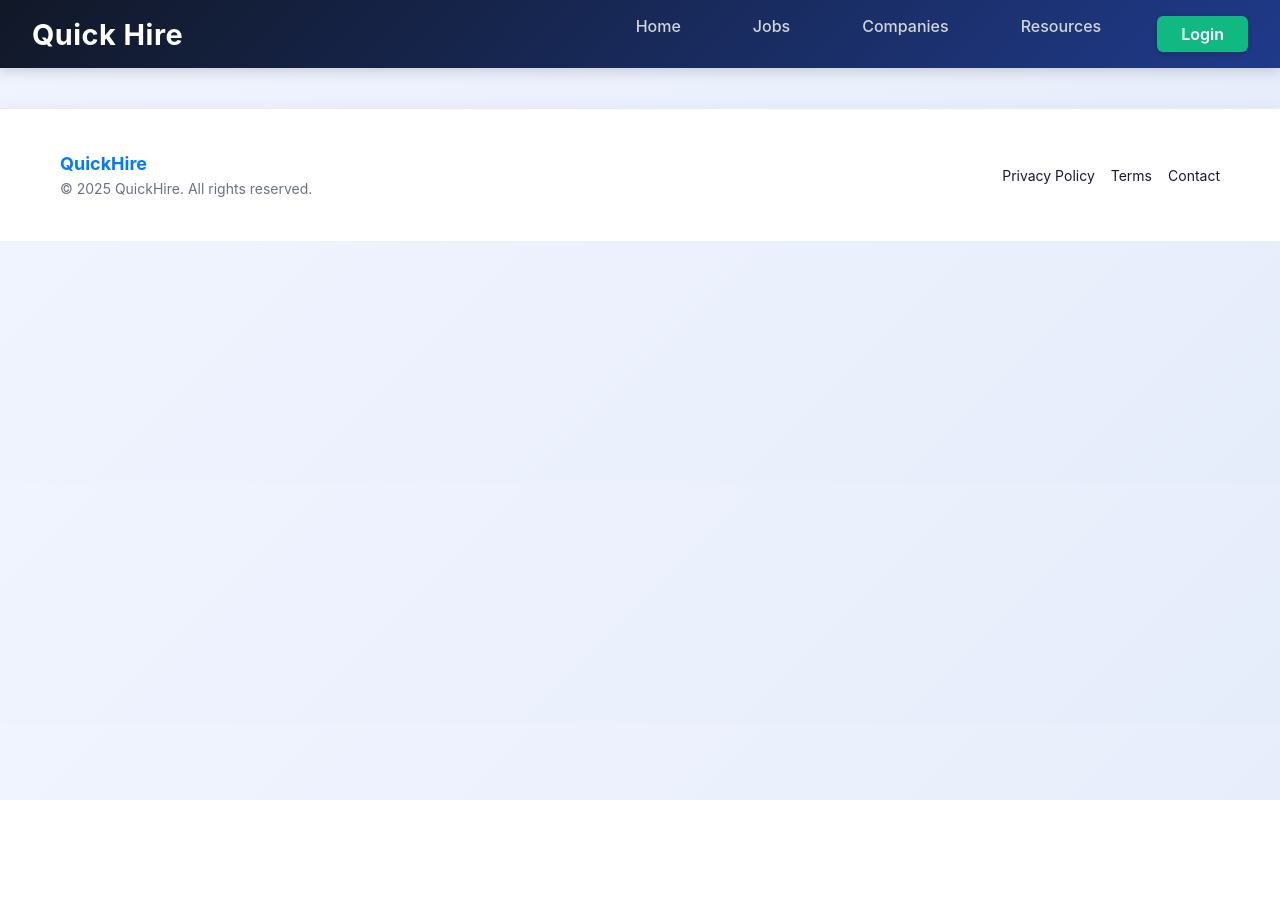
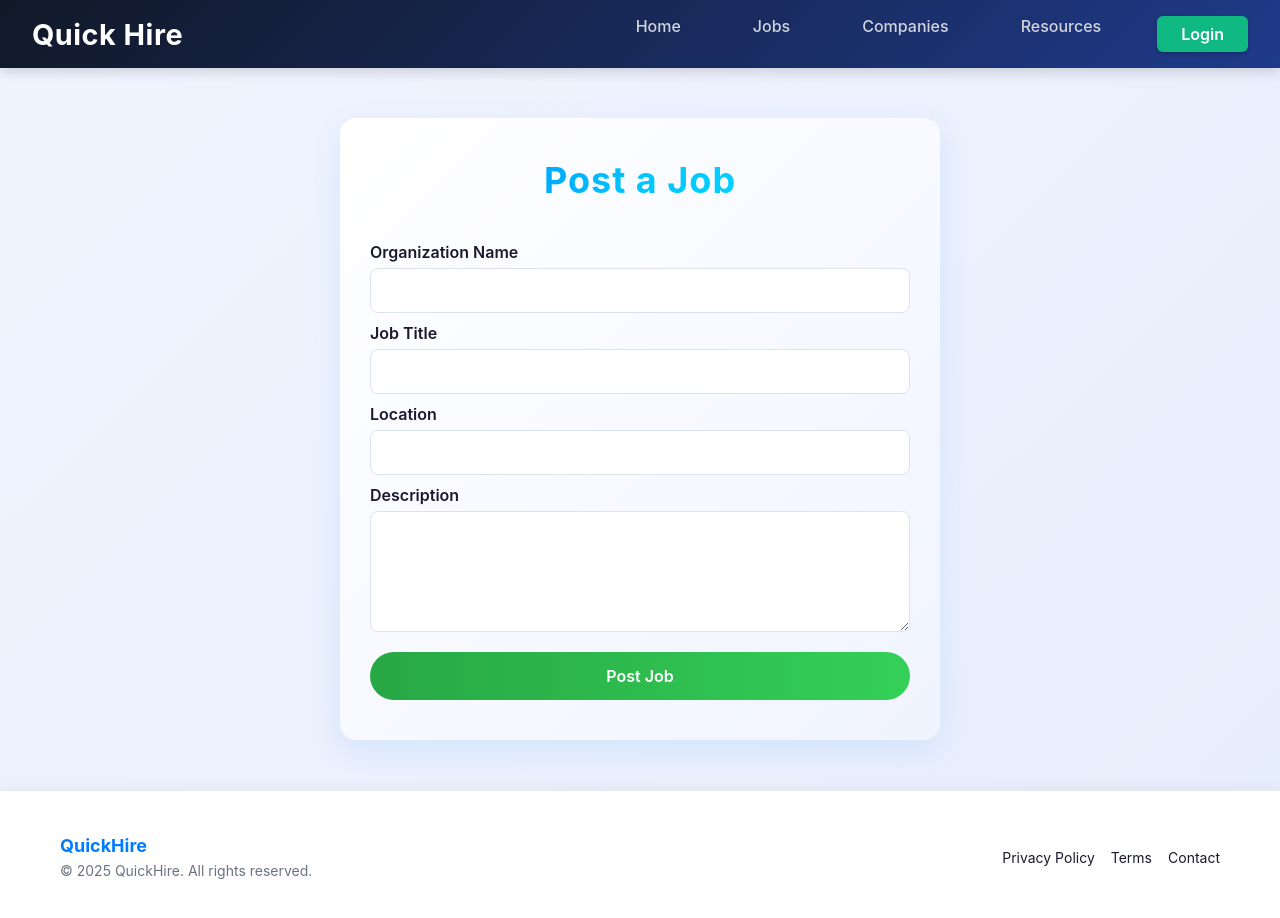
Before and after one commit to BasavarajjBiradar/QuickHire-A-Job-Board-SPA, a React (Create React App) app in the folder client/: page /jobpost in a window 1280 px wide. Shown: the top 918 px of the page. Before the commit the page ends 800 px from the top, so only its background shows below. Built offline with nearby package versions, Linux system fonts and the light colour scheme.

Commit message:
basvaraj_updated

```diff
--- a/client/src/App.jsx
+++ b/client/src/App.jsx
@@ -8,6 +8,7 @@ import Company from "./components/Company";
 import Job from "./components/Job";
 import Footer from "./components/Footer";
 import Contact from "./components/Contact";
+import JobPost from "./components/JobPost";
 
 function App() {
   const [isLoggedIn, setIsLoggedIn] = useState(false);
@@ -66,6 +67,12 @@ function App() {
             <Contact />
           }
         />
+        <Route
+          path="/jobpost"
+          element={
+            <JobPost />
+          }
+        />
       </Routes>
       <Footer />
 
--- a/client/src/components/HomePage.jsx
+++ b/client/src/components/HomePage.jsx
@@ -30,11 +30,11 @@ const HomePage = () => {
   }, []);
 
   const handlePostJob = () => {
-    navigate('/job');
+    navigate('/jobpost');
   };
 
   const handleSearchJobs = () => {
-    navigate('/company');
+    navigate('/job');
   };
 
   const handleViewAll = () => {
--- /dev/null
+++ b/client/src/components/JobPost.css
@@ -0,0 +1,93 @@
+.jobpost-container {
+  max-width: 600px;
+  margin: 50px auto;
+  padding: 40px 30px;
+  background: linear-gradient(135deg, #ffffff, #f0f4ff);
+  border-radius: 16px;
+  box-shadow: 0 10px 30px rgba(0, 123, 255, 0.1);
+  animation: fadeIn 0.5s ease-in-out;
+}
+
+.jobpost-container h2 {
+  font-size: 36px;
+  font-weight: 700;
+  text-align: center;
+  margin-bottom: 30px;
+  background: linear-gradient(90deg, #007bff, #00c6ff, #00e1ff);
+  -webkit-background-clip: text;
+  -webkit-text-fill-color: transparent;
+  animation: shine 3s linear infinite;
+  letter-spacing: 1px;
+}
+
+@keyframes shine {
+  0% {
+    background-position: 0%;
+  }
+  100% {
+    background-position: 200%;
+  }
+}
+
+.highlight {
+  background: linear-gradient(90deg, #ff512f, #dd2476);
+  -webkit-background-clip: text;
+  -webkit-text-fill-color: transparent;
+}
+
+.jobpost-form {
+  display: flex;
+  flex-direction: column;
+}
+
+.jobpost-form label {
+  font-weight: 600;
+  margin: 10px 0 6px;
+  color: #1a1a2e;
+}
+
+.jobpost-form input,
+.jobpost-form textarea {
+  padding: 12px;
+  border: 1px solid #dce3f0;
+  border-radius: 8px;
+  font-size: 15px;
+  outline: none;
+  transition: border-color 0.3s;
+}
+
+.jobpost-form input:focus,
+.jobpost-form textarea:focus {
+  border-color: #007bff;
+  box-shadow: 0 0 5px rgba(0, 123, 255, 0.2);
+}
+
+.jobpost-form button {
+  margin-top: 20px;
+  padding: 14px;
+  font-size: 16px;
+  font-weight: 600;
+  background: linear-gradient(90deg, #28a745, #34d058);
+  color: #fff;
+  border: none;
+  border-radius: 50px;
+  cursor: pointer;
+  transition: all 0.3s;
+}
+
+.jobpost-form button:hover {
+  background: linear-gradient(90deg, #218838, #2eb74c);
+  transform: translateY(-2px);
+  box-shadow: 0 8px 16px rgba(40, 167, 69, 0.2);
+}
+
+@keyframes fadeIn {
+  from {
+    opacity: 0;
+    transform: translateY(30px);
+  }
+  to {
+    opacity: 1;
+    transform: translateY(0);
+  }
+}
--- /dev/null
+++ b/client/src/components/JobPost.jsx
@@ -0,0 +1,46 @@
+import React, { useState } from 'react';
+import './JobPost.css';
+
+function JobPost() {
+  const [jobData, setJobData] = useState({
+    organization: '',
+    title: '',
+    location: '',
+    description: '',
+  });
+
+  const handleChange = (e) => {
+    const { name, value } = e.target;
+    setJobData((prev) => ({ ...prev, [name]: value }));
+  };
+
+  const handleSubmit = (e) => {
+    e.preventDefault();
+    alert("Job posted successfully!");
+    console.log(jobData);
+    // Future: send this to backend with fetch or axios
+  };
+
+  return (
+    <div className="jobpost-container">
+      <h2>Post a Job</h2>
+      <form className="jobpost-form" onSubmit={handleSubmit}>
+        <label>Organization Name</label>
+        <input name="organization" required onChange={handleChange} />
+
+        <label>Job Title</label>
+        <input name="title" required onChange={handleChange} />
+
+        <label>Location</label>
+        <input name="location" required onChange={handleChange} />
+
+        <label>Description</label>
+        <textarea name="description" rows="5" required onChange={handleChange} />
+
+        <button type="submit">Post Job</button>
+      </form>
+    </div>
+  );
+}
+
+export default JobPost;
```
Also changed, not shown: 1 other file (tests, documents, lock files or other folders).
